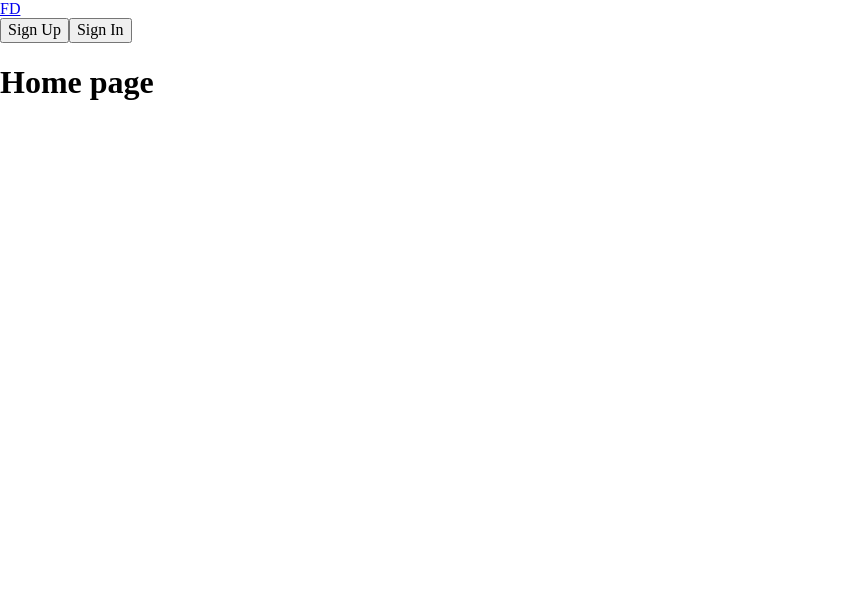
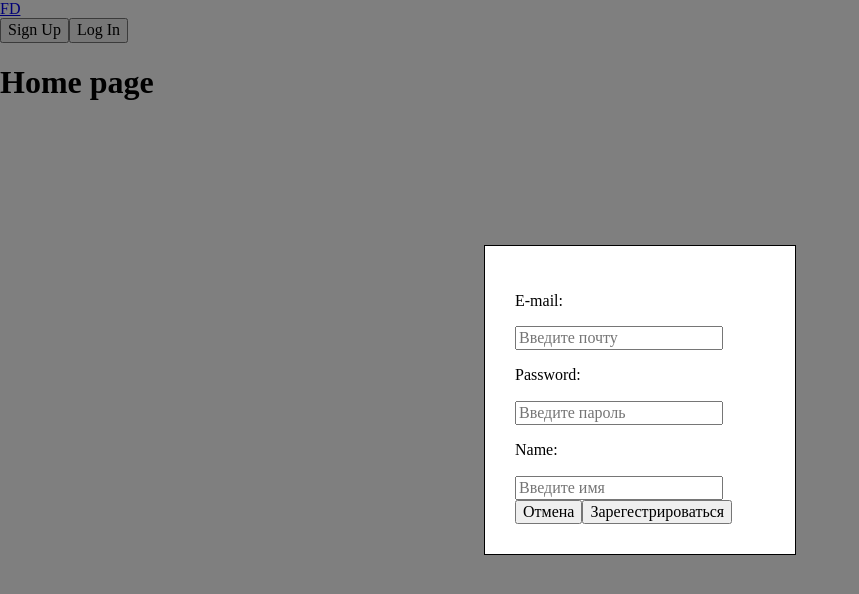
Before and after one commit to Vanchurick/EPAM-food-delivery, a React (Create React App) app: page / in a window 1280 px wide. Both pictures are taken after a click on the button "Sign Up". Shown: the top 594 px of the page, without its empty margins (0-859 px from the left). Built offline with nearby package versions, Linux system fonts and the light colour scheme.

Commit message:
modal signup & login done

```diff
--- a/src/components/Header/Header.jsx
+++ b/src/components/Header/Header.jsx
@@ -1,7 +1,13 @@
 import React from 'react';
 import { NavLink } from 'react-router-dom';
+import { connect } from 'react-redux';
+import PropTypes from 'prop-types';
+import {
+  openModalSignUp,
+  openModalLogIn,
+} from '../../redux/actions/modalActions';
 
-const Header = () => (
+const Header = ({ openSignUpForm, openLogInForm }) => (
   <header>
     <div>
       <NavLink exact to="/">
@@ -9,10 +15,24 @@ const Header = () => (
       </NavLink>
     </div>
     <div>
-      <button type="button">Sign Up</button>
-      <button type="button">Sign In</button>
+      <button type="button" onClick={openSignUpForm}>
+        Sign Up
+      </button>
+      <button type="button" onClick={openLogInForm}>
+        Log In
+      </button>
     </div>
   </header>
 );
 
-export default Header;
+Header.propTypes = {
+  openSignUpForm: PropTypes.func.isRequired,
+  openLogInForm: PropTypes.func.isRequired,
+};
+
+const mDTP = dispatch => ({
+  openSignUpForm: () => dispatch(openModalSignUp()),
+  openLogInForm: () => dispatch(openModalLogIn()),
+});
+
+export default connect(null, mDTP)(Header);
--- /dev/null
+++ b/src/components/LogIn/LogIn.jsx
@@ -0,0 +1,65 @@
+import React, { Component } from 'react';
+import { connect } from 'react-redux';
+import PropTypes from 'prop-types';
+
+import styles from './LogIn.module.css';
+import { closeModal } from '../../redux/actions/modalActions';
+
+class LogIn extends Component {
+  state = { email: '', password: '' };
+
+  handleChange = e => {
+    const { name, value } = e.target;
+
+    this.setState({ [name]: value });
+  };
+
+  render() {
+    const { email, password } = this.state;
+    const { closeModalWindow } = this.props;
+
+    return (
+      <form action="POST" className={styles.form}>
+        <label htmlFor="email">
+          <p> E-mail:</p>
+          <input
+            type="email"
+            onChange={this.handleChange}
+            name="email"
+            value={email}
+            id="email"
+            placeholder="Введите почту"
+          />
+        </label>
+        <label htmlFor="password">
+          <p>Password:</p>
+          <input
+            type="password"
+            onChange={this.handleChange}
+            name="password"
+            value={password}
+            id="password"
+            placeholder="Введите пароль"
+          />
+        </label>
+
+        <div>
+          <button type="button" onClick={closeModalWindow}>
+            Отмена
+          </button>
+          <button type="submit">Войти</button>
+        </div>
+      </form>
+    );
+  }
+}
+
+LogIn.propTypes = {
+  closeModalWindow: PropTypes.func.isRequired,
+};
+
+const mDTP = dispatch => ({
+  closeModalWindow: () => dispatch(closeModal()),
+});
+
+export default connect(null, mDTP)(LogIn);
--- /dev/null
+++ b/src/components/LogIn/LogIn.module.css
@@ -0,0 +1,8 @@
+.form {
+  display: flex;
+  flex-direction: column;
+  width: 250px;
+  padding: 30px;
+  border: 1px solid black;
+  background-color: #fff;
+}
--- /dev/null
+++ b/src/components/Modal/Modal.jsx
@@ -0,0 +1,71 @@
+import React, { Component, createRef } from 'react';
+import { connect } from 'react-redux';
+
+import PropTypes from 'prop-types';
+import styles from './Modal.module.css';
+
+import { closeModal } from '../../redux/actions/modalActions';
+
+class Modal extends Component {
+  state = {};
+
+  backdropeRef = createRef();
+
+  componentDidMount() {
+    window.addEventListener('keydown', this.handleKeyPress);
+  }
+
+  componentWillUnmount() {
+    window.removeEventListener('keydown', this.handleKeyPress);
+  }
+
+  handleKeyPress = e => {
+    const { closeModalWindow } = this.props;
+
+    if (e.code !== 'Escape') return;
+    closeModalWindow();
+  };
+
+  handleBackDropClick = e => {
+    const { closeModalWindow } = this.props;
+
+    const { current } = this.backdropeRef;
+    if (current && e.target !== current) return;
+    closeModalWindow();
+  };
+
+  render() {
+    const { children } = this.props;
+
+    return (
+      <div
+        className={styles.overlay}
+        onClick={this.handleBackDropClick}
+        onKeyDown={this.handleBackDropClick}
+        ref={this.backdropeRef}
+        role="button"
+        tabIndex={0}
+      >
+        {children}
+      </div>
+    );
+  }
+}
+
+Modal.propTypes = {
+  children: PropTypes.arrayOf(propValue => {
+    propValue.forEach(el => {
+      if (typeof el !== 'boolean' || typeof el !== 'object') {
+        return new Error('Проп имеет неправильное значение');
+      }
+      return el;
+    });
+  }).isRequired,
+  closeModalWindow: PropTypes.func.isRequired,
+};
+
+const mDTP = dispatch => ({
+  closeModalWindow: () => dispatch(closeModal()),
+});
+
+export default connect(null, mDTP)(Modal);
--- /dev/null
+++ b/src/components/Modal/Modal.module.css
@@ -0,0 +1,12 @@
+.overlay {
+  position: fixed;
+  top: 0;
+  left: 0;
+  width: 100vw;
+  height: 100vh;
+  background-color: rgba(0, 0, 0, 0.5);
+  display: flex;
+  justify-content: center;
+  align-items: center;
+  z-index: 999;
+}
--- /dev/null
+++ b/src/components/SignUp/SignUp.jsx
@@ -0,0 +1,75 @@
+import React, { Component } from 'react';
+import { connect } from 'react-redux';
+import PropTypes from 'prop-types';
+
+import styles from './SignUp.module.css';
+import { closeModal } from '../../redux/actions/modalActions';
+
+class SignUp extends Component {
+  state = { email: '', password: '', name: '' };
+
+  handleChange = e => {
+    const { name, value } = e.target;
+
+    this.setState({ [name]: value });
+  };
+
+  render() {
+    const { email, password, name } = this.state;
+    const { closeModalWindow } = this.props;
+
+    return (
+      <form action="POST" className={styles.form}>
+        <label htmlFor="email">
+          <p> E-mail:</p>
+          <input
+            type="email"
+            onChange={this.handleChange}
+            name="email"
+            value={email}
+            id="email"
+            placeholder="Введите почту"
+          />
+        </label>
+        <label htmlFor="password">
+          <p>Password:</p>
+          <input
+            type="password"
+            onChange={this.handleChange}
+            name="password"
+            value={password}
+            id="password"
+            placeholder="Введите пароль"
+          />
+        </label>
+        <label htmlFor="name">
+          <p>Name:</p>
+          <input
+            type="text"
+            onChange={this.handleChange}
+            name="name"
+            value={name}
+            id="name"
+            placeholder="Введите имя"
+          />
+        </label>
+        <div>
+          <button type="button" onClick={closeModalWindow}>
+            Отмена
+          </button>
+          <button type="submit">Зарегестрироваться</button>
+        </div>
+      </form>
+    );
+  }
+}
+
+SignUp.propTypes = {
+  closeModalWindow: PropTypes.func.isRequired,
+};
+
+const mDTP = dispatch => ({
+  closeModalWindow: () => dispatch(closeModal()),
+});
+
+export default connect(null, mDTP)(SignUp);
--- /dev/null
+++ b/src/components/SignUp/SignUp.module.css
@@ -0,0 +1,8 @@
+.form {
+  display: flex;
+  flex-direction: column;
+  width: 250px;
+  padding: 30px;
+  border: 1px solid black;
+  background-color: #fff;
+}
--- a/src/pages/HomePage/HomePage.jsx
+++ b/src/pages/HomePage/HomePage.jsx
@@ -1,14 +1,41 @@
 import React, { Component } from 'react';
+import { connect } from 'react-redux';
+import PropTypes from 'prop-types';
+
+import SignUp from '../../components/SignUp/SignUp';
+import Modal from '../../components/Modal/Modal';
+import LogIn from '../../components/LogIn/LogIn';
 
 class HomePage extends Component {
   state = {};
 
   render() {
+    const { modal, signup, login } = this.props;
+
     return (
       <div>
         <h1>Home page</h1>
+        {modal && (
+          <Modal>
+            {signup && <SignUp />}
+            {login && <LogIn />}
+          </Modal>
+        )}
       </div>
     );
   }
 }
-export default HomePage;
+
+HomePage.propTypes = {
+  modal: PropTypes.bool.isRequired,
+  signup: PropTypes.bool.isRequired,
+  login: PropTypes.bool.isRequired,
+};
+
+const mSTP = state => ({
+  modal: state.modal.modal,
+  signup: state.modal.signup,
+  login: state.modal.login,
+});
+
+export default connect(mSTP, null)(HomePage);
--- /dev/null
+++ b/src/redux/actions/modalActions.js
@@ -0,0 +1,17 @@
+export const ActionType = {
+  OPEN_MODAL_SIGN_UP: 'OPEN_MODAL_SIGN_UP',
+  OPEN_MODAL_LOG_IN: 'OPEN_MODAL_LOG_IN',
+  CLOSE_MODAL: 'CLOSE_MODAL',
+};
+
+export const openModalSignUp = () => ({
+  type: ActionType.OPEN_MODAL_SIGN_UP,
+});
+
+export const openModalLogIn = () => ({
+  type: ActionType.OPEN_MODAL_LOG_IN,
+});
+
+export const closeModal = () => ({
+  type: ActionType.CLOSE_MODAL,
+});
--- /dev/null
+++ b/src/redux/reducers/modalReducer.js
@@ -0,0 +1,29 @@
+import { ActionType } from '../actions/modalActions';
+
+const initialState = {
+  modal: false,
+  signup: false,
+  login: false,
+  basket: false,
+};
+
+const userReducer = (state = initialState, { type }) => {
+  switch (type) {
+    case ActionType.OPEN_MODAL_SIGN_UP:
+      return { ...state, modal: true, signup: true };
+    case ActionType.OPEN_MODAL_LOG_IN:
+      return { ...state, modal: true, login: true };
+    case ActionType.CLOSE_MODAL:
+      return {
+        ...state,
+        modal: false,
+        signup: false,
+        login: false,
+        basket: false,
+      };
+    default:
+      return state;
+  }
+};
+
+export default userReducer;
--- a/src/redux/store.js
+++ b/src/redux/store.js
@@ -1,8 +1,10 @@
 import { createStore, combineReducers } from 'redux';
 import userReducer from './reducers/userReducer';
+import modalReducer from './reducers/modalReducer';
 
 const rootReducer = combineReducers({
   user: userReducer,
+  modal: modalReducer,
 });
 
 /* eslint-disable no-underscore-dangle */
```
